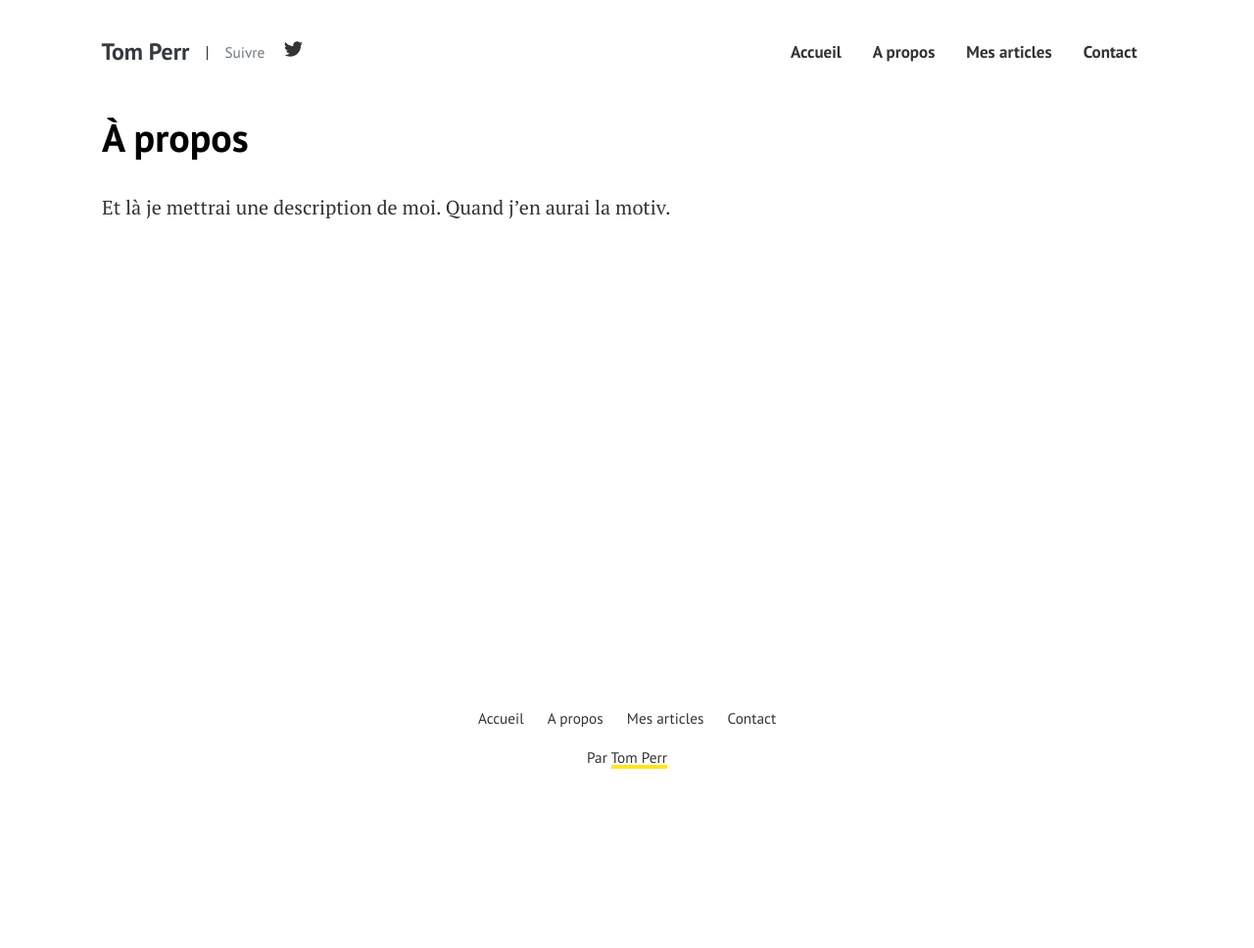
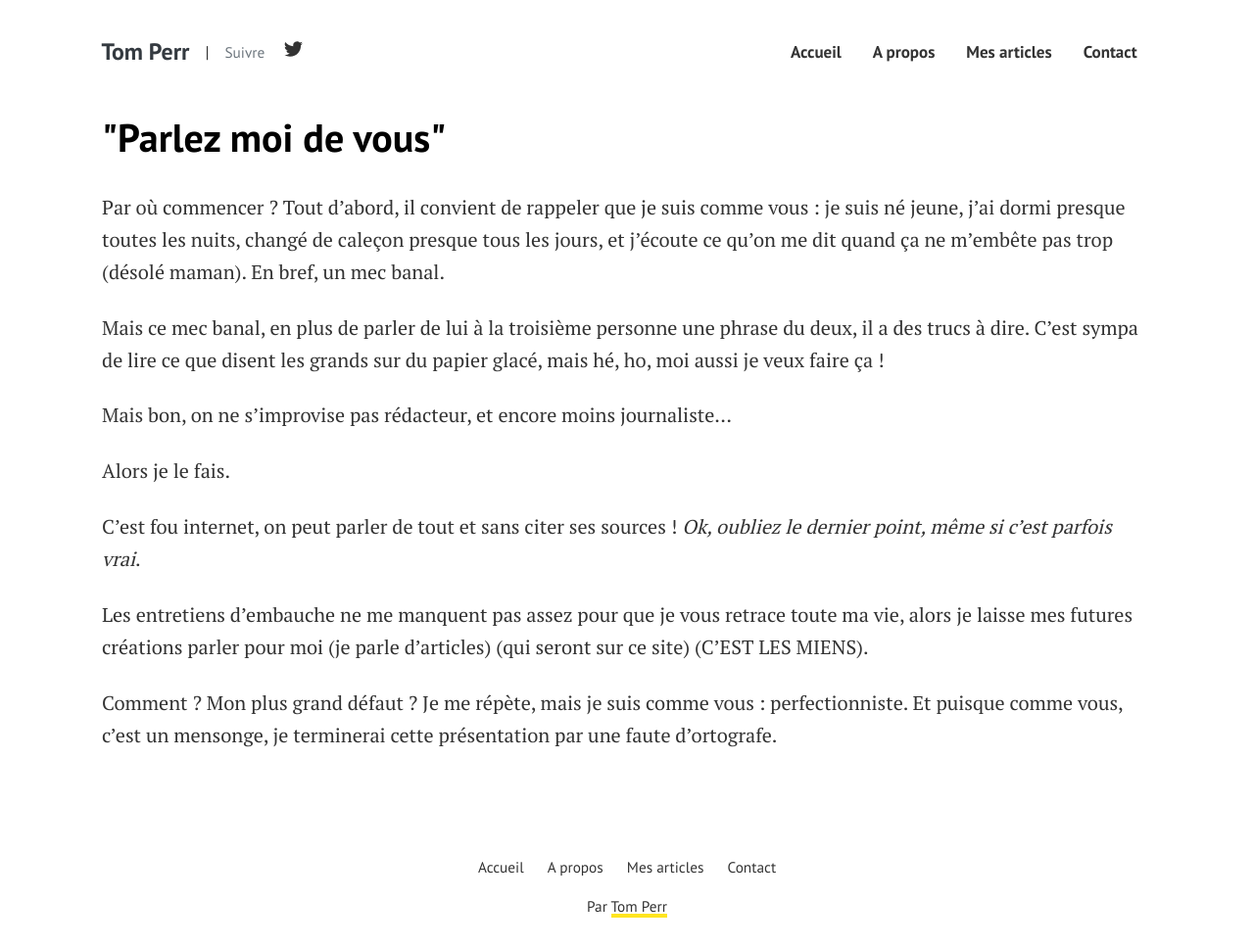
Before and after one commit to Yoshinker/yoshinker.github.io, a Jekyll site: the page built from pages/about.md, in a window 1280 px wide and 968 px high. Shown: the whole window at 98% size. Built offline with Jekyll 4.4.1, drawn with Linux system fonts in a browser that asks for light colours.

Commit message:
:speech_balloon: fill about me page (#14)

```diff
--- a/pages/about.md
+++ b/pages/about.md
@@ -1,7 +1,19 @@
 ---
 layout: page
-title: À propos
+title: '"Parlez moi de vous"'
 permalink: "/a-propos/"
 ---
 
-Et là je mettrai une description de moi. Quand j'en aurai la motiv.
+Par où commencer ? Tout d'abord, il convient de rappeler que je suis comme vous : je suis né jeune, j'ai dormi presque toutes les nuits, changé de caleçon presque tous les jours, et j'écoute ce qu'on me dit quand ça ne m'embête pas trop (désolé maman). En bref, un mec banal.
+
+Mais ce mec banal, en plus de parler de lui à la troisième personne une phrase du deux, il a des trucs à dire. C'est sympa de lire ce que disent les grands sur du papier glacé, mais hé, ho, moi aussi je veux faire ça !
+
+Mais bon, on ne s'improvise pas rédacteur, et encore moins journaliste...
+
+Alors je le fais.
+
+C'est fou internet, on peut parler de tout et sans citer ses sources ! _Ok, oubliez le dernier point, même si c'est parfois vrai_.
+
+Les entretiens d'embauche ne me manquent pas assez pour que je vous retrace toute ma vie, alors je laisse mes futures créations parler pour moi (je parle d'articles) (qui seront sur ce site) (C'EST LES MIENS).
+
+Comment ? Mon plus grand défaut ? Je me répète, mais je suis comme vous : perfectionniste. Et puisque comme vous, c'est un mensonge, je terminerai cette présentation par une faute d'ortografe.
```
